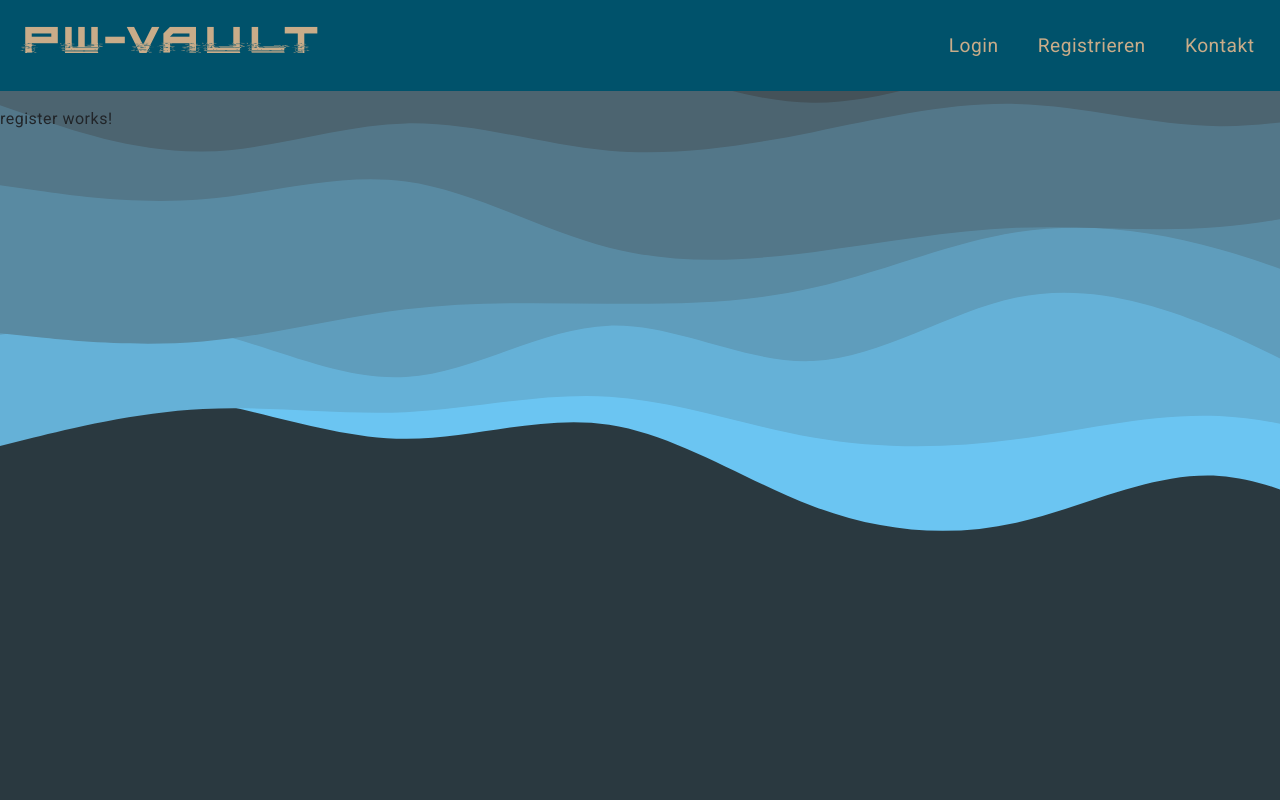
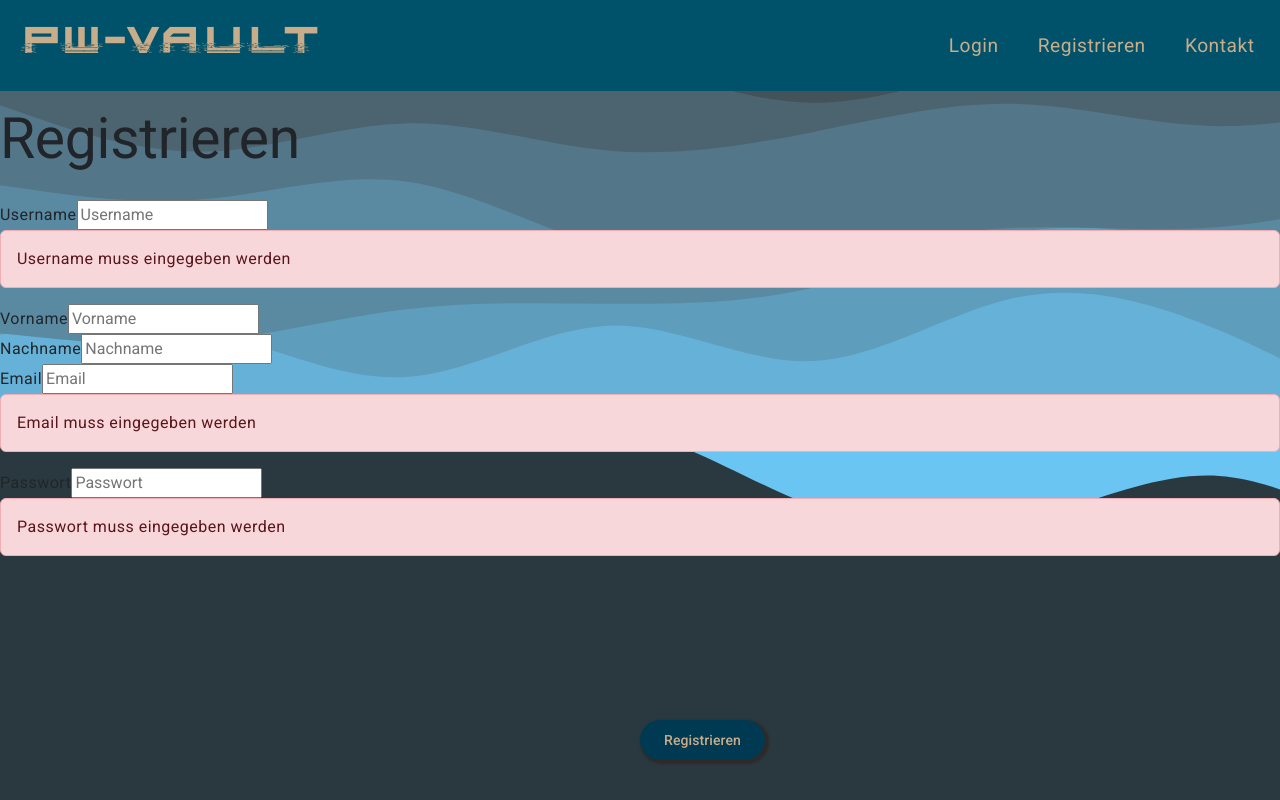
Before and after one commit to Bockkwurst/pwmanagerang-fe, an Angular app: page /register in a window 1280 px wide. Built offline with nearby package versions, Linux system fonts and the light colour scheme.

Commit message:
registration started

```diff
--- a/src/app/home/home.component.css
+++ b/src/app/home/home.component.css
@@ -9,4 +9,3 @@
 .buttons app-default-button {
   margin-right: 10px;
 }
-ng
--- /dev/null
+++ b/src/app/models/user.ts
@@ -0,0 +1,17 @@
+export class User {
+  id: string;
+  username: string;
+  password: string;
+  email: string;
+  firstName: string;
+  lastName: string;
+
+  constructor() {
+    this.id = '';
+    this.username = '';
+    this.password = '';
+    this.email = '';
+    this.firstName = '';
+    this.lastName = '';
+  }
+}
--- a/src/app/register/register.component.html
+++ b/src/app/register/register.component.html
@@ -1 +1,58 @@
-<p>register works!</p>
+<div class="register">
+  <h1 class="register-title">Registrieren</h1>
+  <div class="register-card-body">
+    <form (ngSubmit)="onSubmitReg()" #registerForm="ngForm">
+      <div class="register-group">
+        <label for="username">Username</label>
+        <input type="text" [(ngModel)]="user.username"
+               class="register-control"
+               id="username"
+               name="username"
+               placeholder="Username"
+               required #username="ngModel">
+      </div>
+      <div [hidden]="!username.pristine" class="alert alert-danger">Username muss eingegeben werden</div>
+      <div class="register-group">
+        <label for="firstName">Vorname</label>
+        <input type="text" [(ngModel)]="user.firstName"
+               class="register-control"
+               id="firstName"
+               name="firstName"
+               placeholder="Vorname"
+               required #firstName="ngModel">
+      </div>
+      <div class="register-group">
+        <label for="firstName">Nachname</label>
+        <input type="text" [(ngModel)]="user.lastName"
+               class="register-control"
+               id="lastName"
+               name="lastName"
+               placeholder="Nachname"
+               required #lastName="ngModel">
+      </div>
+      <div class="register-group">
+        <label for="email">Email</label>
+        <input type="text" [(ngModel)]="user.email"
+               class="register-control"
+               id="email"
+               name="email"
+               placeholder="Email"
+               required #email="ngModel"
+        >
+      </div>
+      <div [hidden]="!email.pristine" class="alert alert-danger">Email muss eingegeben werden</div>
+      <div class="register-group">
+        <label for="password">Passwort</label>
+        <input type="password" [(ngModel)]="user.password"
+               class="register-control"
+               id="password"
+               name="password"
+               placeholder="Passwort"
+               required #password="ngModel">
+      </div>
+      <div [hidden]="!password.pristine" class="alert alert-danger">Passwort muss eingegeben werden</div>
+      <app-default-button type="submit" [buttonText]="'Registrieren'" [buttonClass]="'register-button'"
+                          (buttonClick)="onSubmitReg()"></app-default-button>
+    </form>
+  </div>
+</div>
--- a/src/app/register/register.component.ts
+++ b/src/app/register/register.component.ts
@@ -1,12 +1,36 @@
 import { Component } from '@angular/core';
+import {User} from "../models/user";
+import {RegisterService} from "../services/register.service";
+import {ActivatedRoute, Router} from "@angular/router";
+import {FormsModule} from "@angular/forms";
+import {DefaultButtonComponent} from "../default-button/default-button.component";
 
 @Component({
   selector: 'app-register',
   standalone: true,
-  imports: [],
+  imports: [
+    FormsModule,
+    DefaultButtonComponent,
+  ],
   templateUrl: './register.component.html',
   styleUrl: './register.component.css'
 })
 export class RegisterComponent {
 
+  user: User;
+
+  constructor(
+    private route: ActivatedRoute,
+    private router: Router,
+    private registerService: RegisterService) {
+    this.user = new User();
+  }
+
+  onSubmitReg(){
+    this.registerService.save(this.user).subscribe(result => this.gotoHome);
+  }
+
+  gotoHome(){
+    this.router.navigate(['/home']);
+  }
 }
--- /dev/null
+++ b/src/app/services/register.service.ts
@@ -0,0 +1,19 @@
+import { Injectable } from "@angular/core";
+import { User } from "../models/user";
+import { HttpClient} from "@angular/common/http";
+
+@Injectable({
+  providedIn: 'root'
+})
+export class RegisterService {
+
+  private usersUrl: string;
+
+  constructor(private http: HttpClient) {
+    this.usersUrl = 'http://localhost:8081/register'
+  }
+
+  public save(user: User) {
+    return this.http.post<User>(this.usersUrl, user);
+  }
+}
```
Also changed, not shown: src/app/services/user.service.ts (added, +19 -0 lines), 1 other file (tests, documents, lock files or other folders).
